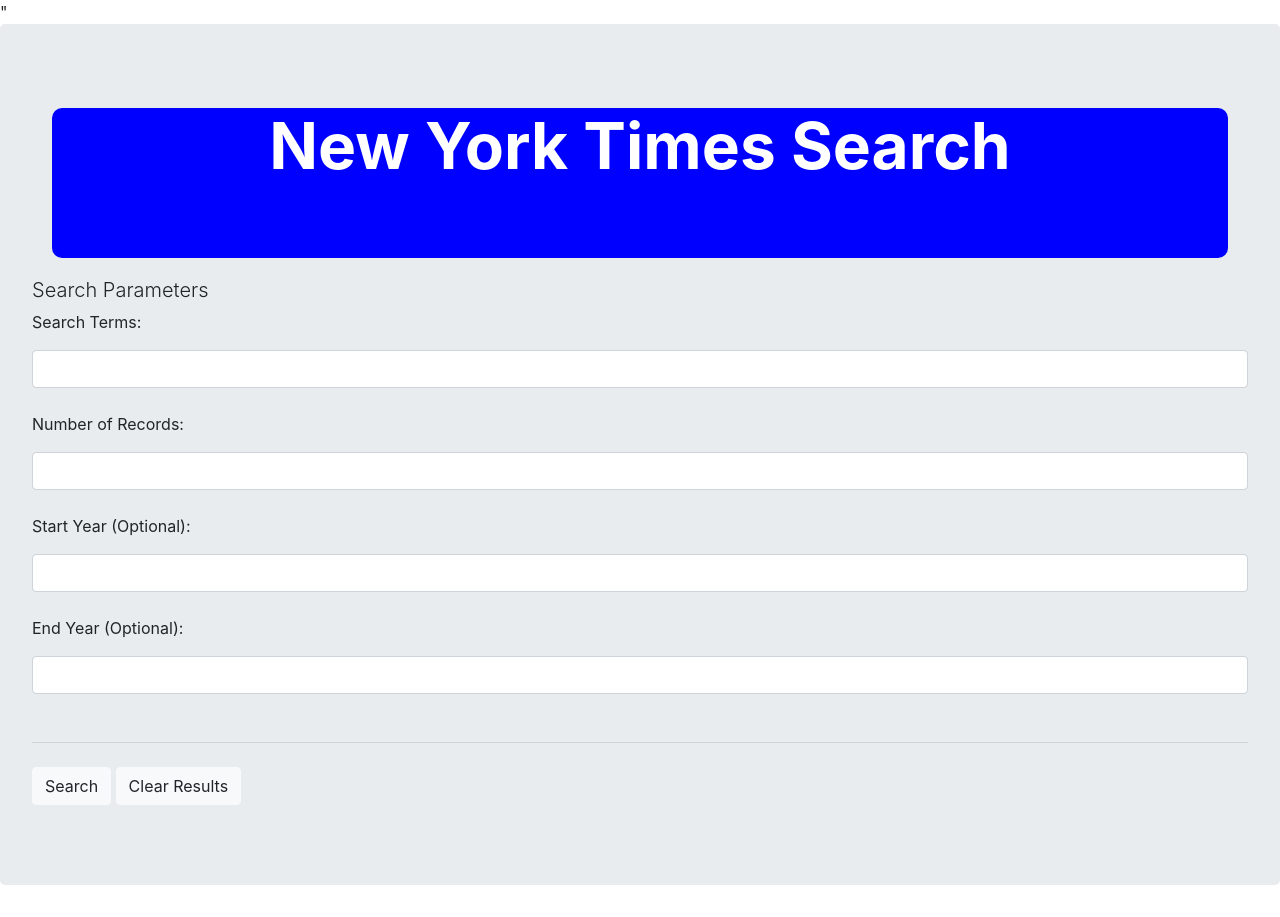
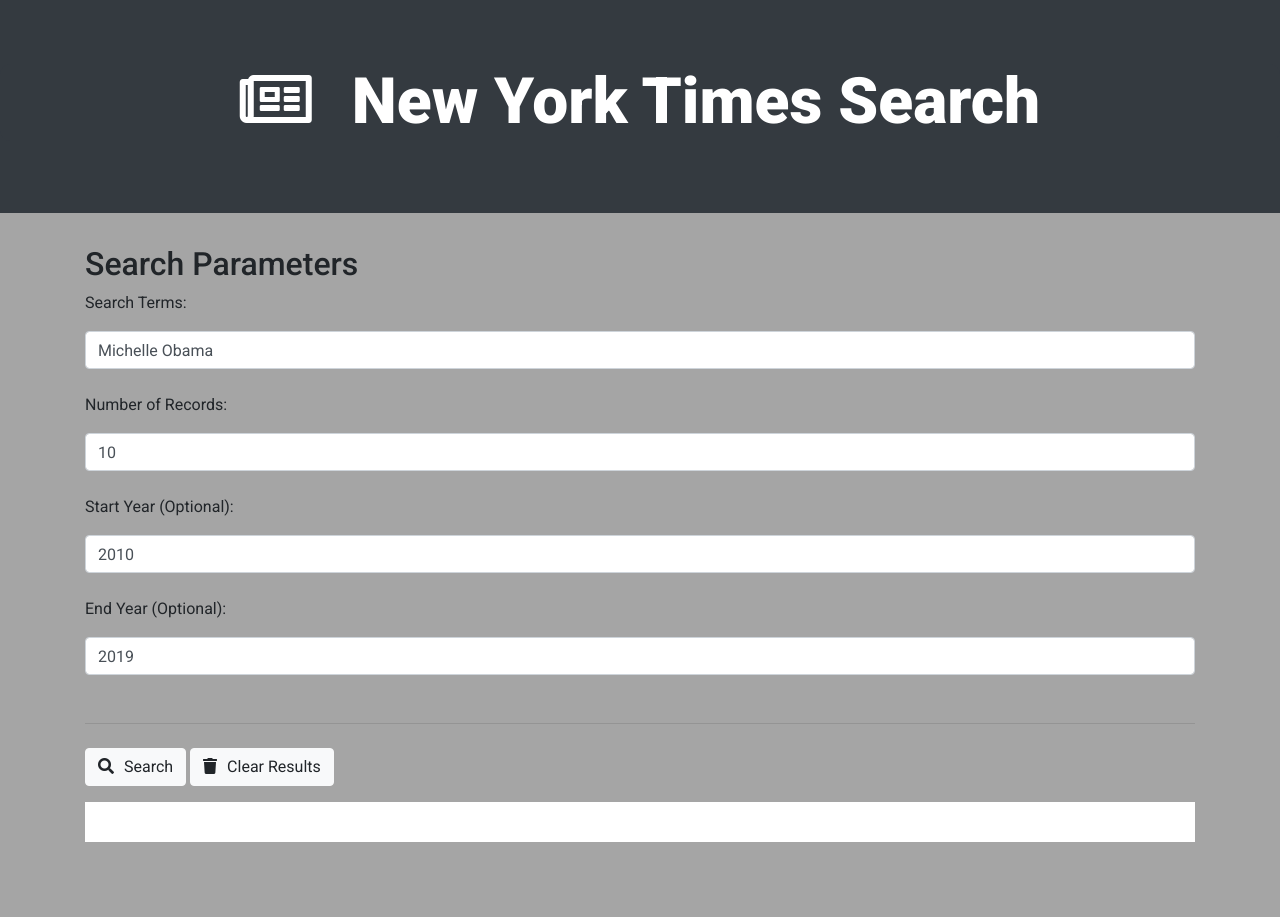
Before and after one commit to Fitzpa/NYTimesApiProject, a plain HTML site: page index.html in a window 1280 px wide. After the commit the page ends 842 px from the top, so only its background shows below. Drawn offline with nearby package versions, Linux system fonts and the light colour scheme.

Commit message:
added more styling

```diff
--- a/assets/css/project.css
+++ b/assets/css/project.css
@@ -2,12 +2,31 @@
     background-color: blue;
     text-align: center;
     border-radius: 10px;
-    margin: 20px;
+    margin: 0;
+
     color: white;
-    height: 150px;
+
+}
+div#searchResults {
+    background-color: rgb(255, 255, 255);
+    padding: 20px 40px;
+
 }
 .display-4 {
     font-size: 64px;
     font-weight: bold;
 
 }
+body {
+    background-color: #a5a5a5;
+    font-family: 'Roboto', sans-serif;
+}
+span#title {
+    margin-right: 40px;
+}
+span#buttons {
+    margin-right: 10px;
+}
+button {
+    text-align: center;
+}
--- a/index.html
+++ b/index.html
@@ -1,88 +1,129 @@
 <!DOCTYPE html>
 <html>
-
   <head>
-    <meta charset="utf-8">
-    <meta http-equiv="X-UA-Compatible" content="IE=edge">
+    <meta charset="utf-8" />
+    <meta http-equiv="X-UA-Compatible" content="IE=edge" />
     <title>Page Title</title>
-    <meta name="viewport" content="width=device-width, initial-scale=1">
-
-    <link rel="stylesheet" href="https://stackpath.bootstrapcdn.com/bootstrap/4.3.1/css/bootstrap.min.css" integrity="sha384-ggOyR0iXCbMQv3Xipma34MD+dH/1fQ784/j6cY/iJTQUOhcWr7x9JvoRxT2MZw1T" crossorigin="anonymous">"
-    <link type="text/css"
+    <meta name="viewport" content="width=device-width, initial-scale=1" />
+    <link
       rel="stylesheet"
-    href="assets/css/project.css">
-
+      href="https://use.fontawesome.com/releases/v5.7.2/css/all.css"
+      integrity="sha384-fnmOCqbTlWIlj8LyTjo7mOUStjsKC4pOpQbqyi7RrhN7udi9RwhKkMHpvLbHG9Sr"
+      crossorigin="anonymous"
+    />
+    <link
+      rel="stylesheet"
+      href="https://stackpath.bootstrapcdn.com/bootstrap/4.3.1/css/bootstrap.min.css"
+      integrity="sha384-ggOyR0iXCbMQv3Xipma34MD+dH/1fQ784/j6cY/iJTQUOhcWr7x9JvoRxT2MZw1T"
+      crossorigin="anonymous"
+    />
+    <link type="text/css" rel="stylesheet" href="assets/css/project.css" />
+    <link href="https://fonts.googleapis.com/css?family=Roboto:400,500,900" rel="stylesheet">
     <script src="https://cdnjs.cloudflare.com/ajax/libs/jquery/3.2.1/jquery.min.js"></script>
   </head>
 
   <body>
-    <div class="jumbotron">
-        <div class="headBox">
-            <h1 class="display-4">New York Times Search</h1>
+    <div class="jumbotron jumbotron-fluid bg-dark">
+      <div class="headBox bg-dark">
+        <h1 class="display-4">
+          <span id="title"><i class="far fa-newspaper"></i></span>New York Times Search
+        </h1>
       </div>
-        <h2 class="lead">Search Parameters</h2>
+    </div>
+    <div class="container">
+      <h2>Search Parameters</h2>
       <p>Search Terms:</p>
 
-            <input class="form-control mr-sm-2" id="name" type="search" aria-label="Search">
+      <input
+        class="form-control mr-sm-2"
+        id="name"
+        type="text"
+        value="Michelle Obama"
+        aria-label="Search"
+      />
 
-        <br>
+      <br />
       <p>Number of Records:</p>
 
-            <input class="form-control mr-sm-2" id="numResults" type="search" aria-label="Search">
+      <input
+        class="form-control mr-sm-2"
+        id="numResults"
+        type="text"
+        value="10"
+        aria-label="Search"
+      />
 
-        <br>
+      <br />
       <p>Start Year (Optional):</p>
 
-            <input class="form-control mr-sm-2" id="yearBegin" type="search" aria-label="Search">
+      <input
+        class="form-control mr-sm-2"
+        id="yearBegin"
+        type="text"
+        value="2010"
+        aria-label="Search"
+      />
 
-        <br>
+      <br />
       <p>End Year (Optional):</p>
 
-            <input class="form-control mr-sm-2" id="yearEnd" type="search" aria-label="Search">
+      <input
+        class="form-control mr-sm-2"
+        id="yearEnd"
+        type="text"
+        value="2019"
+        aria-label="Search"
+      />
 
-        <br>
-        <hr class="my-4">
-        <p class="lead">
+      <br />
+      <hr class="my-4" />
+      <p class="lead"></p>
       <p>
-                <button type="button" class="btn btn-light" id="search">Search</button>
-                <button type="button" class="btn btn-light" id="clear">Clear Results</button>
+        <button type="button" class="btn btn-light" id="search">
+          <span id="buttons"><i class="fas fa-search"></i></span>Search
+        </button>
+        <button type="button" class="btn btn-light" id="clear">
+          <span id="buttons"><i class="fas fa-trash"></i></span>Clear
+          Results
+        </button>
       </p>
+
+      <div id="searchResults"></div>
     </div>
-    <div id="searchResults"></div>
-
 
     <script type="text/javascript">
-        $("#search").on("click", function () {
+      $("#search").on("click", function() {
+
         var name = $("#name").val();
         var numberResults = $("#numResults").val();
         var yearBegin = $("#yearBegin").val();
         var yearEnd = $("#yearEnd").val();
 
-            var queryURL = "https://api.nytimes.com/svc/search/v2/articlesearch.json?q="+ name + "&page=0&facet_fields=source&facet=true&begin_date=" + yearBegin + "0101&end_date=" + yearEnd + "1231&api-key=81ZQimF9BnhgfYnZejSmc5TCmGIxZL9H";
+        var queryURL =
+          "https://api.nytimes.com/svc/search/v2/articlesearch.json?q=" +
+          name +
+          "&page=0&facet_fields=source&facet=true&begin_date=" +
+          yearBegin +
+          "0101&end_date=" +
+          yearEnd +
+          "1231&api-key=81ZQimF9BnhgfYnZejSmc5TCmGIxZL9H";
 
         $.ajax({
           url: queryURL,
           method: "GET"
-
-            }).then(function (response) {
+        }).then(function(response) {
           var results = response.response.docs;
+          var newOl = $("<ol>");
           for (var i = 0; i < results.length; i++) {
-
             var personDiv = $("<div>");
-                    personDiv.append(results[i].web_url);
-                    personDiv.append(results[i].headline.main);
+            var newLi = $("<li>");
+            newLi.append("<a href=" + results[i].web_url + ">" + results[i].headline.main + "</a>");
+            newOl.append(newLi);
+            personDiv.append(newOl);
             $("#searchResults").prepend(personDiv);
           }
-            })
-
-
         });
-
-
-
-
-
+      });
     </script>
   </body>
-
 </html>
```
Lines whose indentation alone changed are shown as unchanged.
